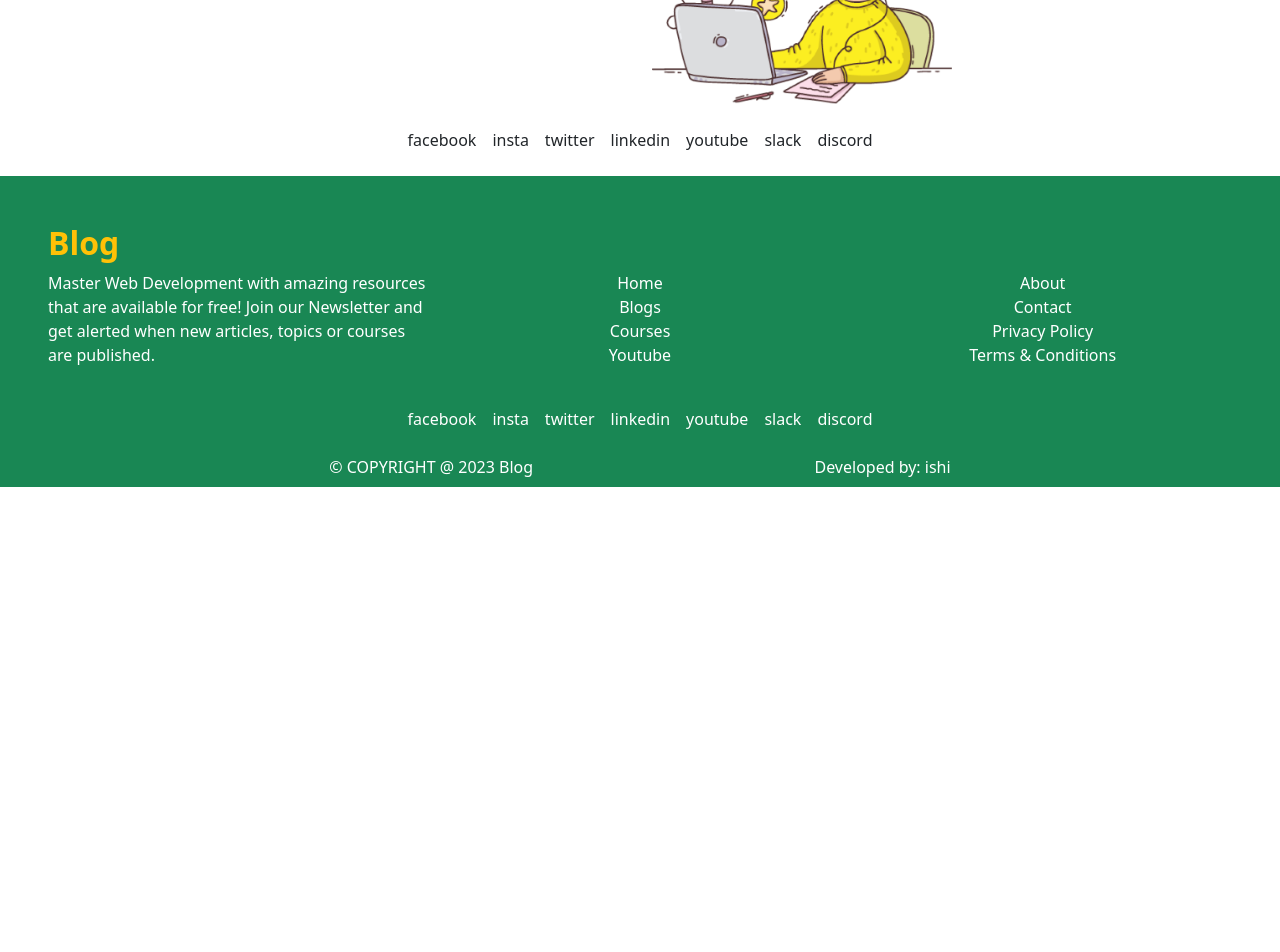
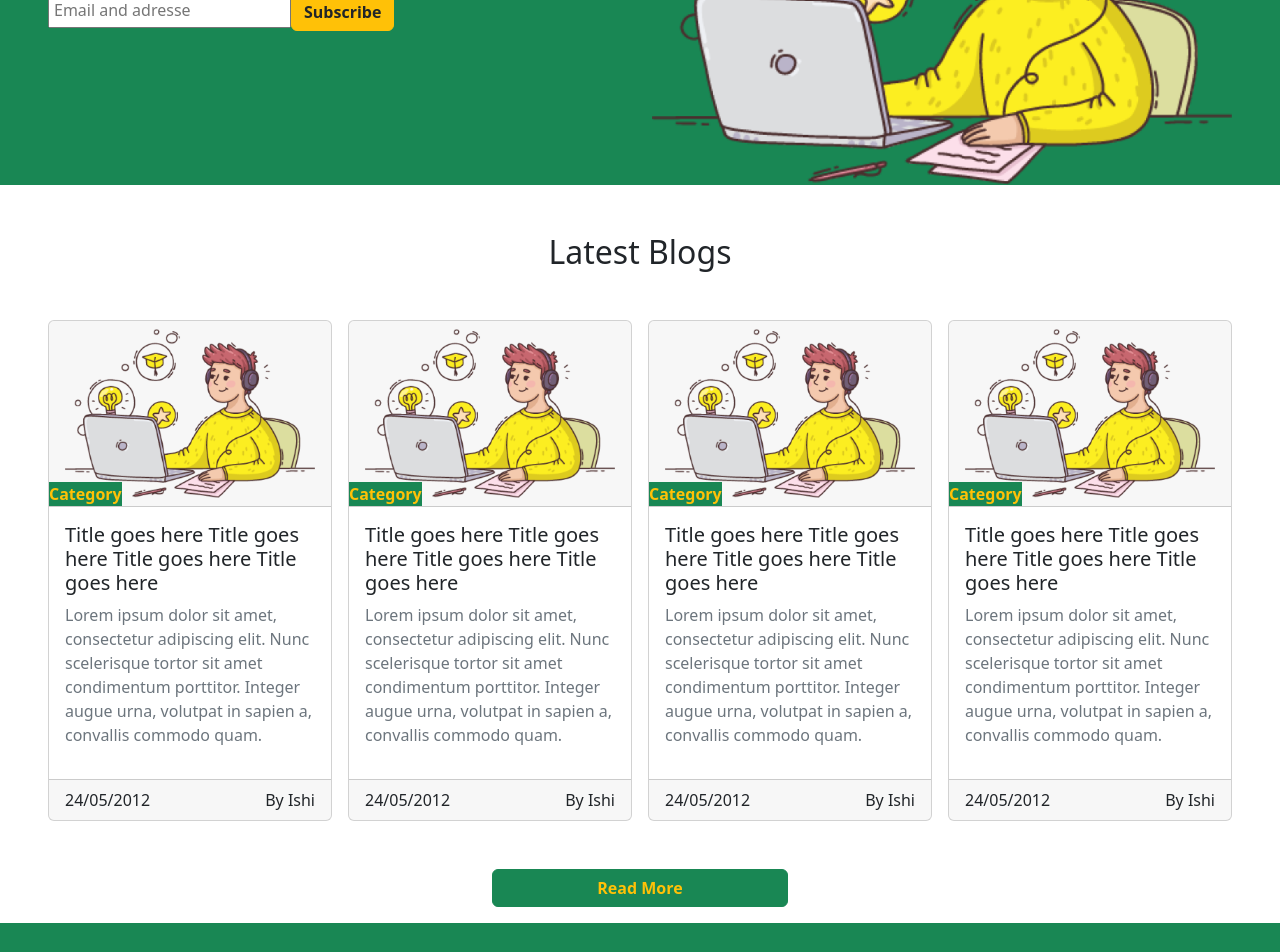
Before and after one commit to steeven-louk/blog, a React (Create React App) app in the folder client/: page / in a window 1280 px wide. Shown: the part 280-1232 px from the top of the page. Before the commit the page ends 800 px from the top, so only its background shows below. Built offline with nearby package versions, Linux system fonts and the light colour scheme.

Commit message:
mise en place de la navigation

```diff
--- a/client/src/App.js
+++ b/client/src/App.js
@@ -1,5 +1,6 @@
 // import './App.css';
 
+import { Route, Routes } from "react-router-dom";
 import Footer from "./components/footer/Footer";
 import Header from "./components/header/Header";
 import About from "./pages/about/About";
@@ -14,11 +15,14 @@ function App() {
 
 
       <Header/>
-      {/* <HomePage/> */}
-      {/* <Blogs/> */}
-      {/* <Contact/> */}
-      {/* <SinglePost/> */}
-      <About/>
+      <Routes>
+        <Route exact path="/" element={<HomePage/>}/>
+        <Route exact path="/blogs" element={<Blogs/>}/>
+        <Route exact path="/singlesPost/:id" element={<SinglePost/>}/>
+        <Route exact path="/about" element={<About/>}/>
+        <Route exact path="/contact" element={<Contact/>}/>
+      </Routes>
+
       <Footer/>
 
     </div>
--- a/client/src/components/header/Header.jsx
+++ b/client/src/components/header/Header.jsx
@@ -1,4 +1,5 @@
 import React from 'react'
+import { Link } from 'react-router-dom'
 
 const Header = () => {
   return (
@@ -12,18 +13,18 @@ const Header = () => {
     <div className="collapse navbar-collapse" id="navbarSupportedContent">
       <ul className="navbar-nav ms-auto mb-2 fw-bold mb-lg-0">
         <li className="nav-item">
-          <a className="nav-link active text-warning" aria-current="page" href="/">Home</a>
+          <Link className="nav-link active text-warning" aria-current="page" to="/">Home</Link>
         </li>
         <li className="nav-item">
-          <a className="nav-link text-white" href="/blogs">Blogs</a>
+          <Link className="nav-link text-white" to="/blogs">Blogs</Link>
         </li>
 
         <li className="nav-item">
-          <a className="nav-link text-white" href="/About">About</a>
+          <Link className="nav-link text-white" to="/about">About</Link>
         </li>
 
         <li className="nav-item">
-          <a className="nav-link  text-white" href="/contact">Contact</a>
+          <Link className="nav-link text-white" to="/contact">Contact</Link>
         </li>
       </ul>
 
--- a/client/src/index.js
+++ b/client/src/index.js
@@ -3,9 +3,14 @@ import ReactDOM from 'react-dom/client';
 // import './index.css';
 import App from './App';
 
+import {BrowserRouter as Router } from "react-router-dom";
+
 const root = ReactDOM.createRoot(document.getElementById('root'));
 root.render(
   <React.StrictMode>
+  <Router>
+
     <App />
+  </Router>
   </React.StrictMode>
 );
--- a/client/src/pages/homePage/HomePage.jsx
+++ b/client/src/pages/homePage/HomePage.jsx
@@ -1,6 +1,7 @@
 import React from 'react'
 import Card from '../../components/card/Card'
 import Heros from '../../components/heros/Heros'
+import { Link } from 'react-router-dom'
 
 const HomePage = () => {
   return (
@@ -17,7 +18,7 @@ const HomePage = () => {
                 <Card/>
             </div>
 
-            <button className="btn btn-success mt-5 text-warning align-items-center text-center mx-auto text-capitalize fw-semibold d-flex">read more</button>
+            <Link to="/blogs" className="btn btn-success mt-5 text-warning w-25 mx-auto text-capitalize fw-semibold d-block">read more</Link>
         </div>
     </div>
   )
```
